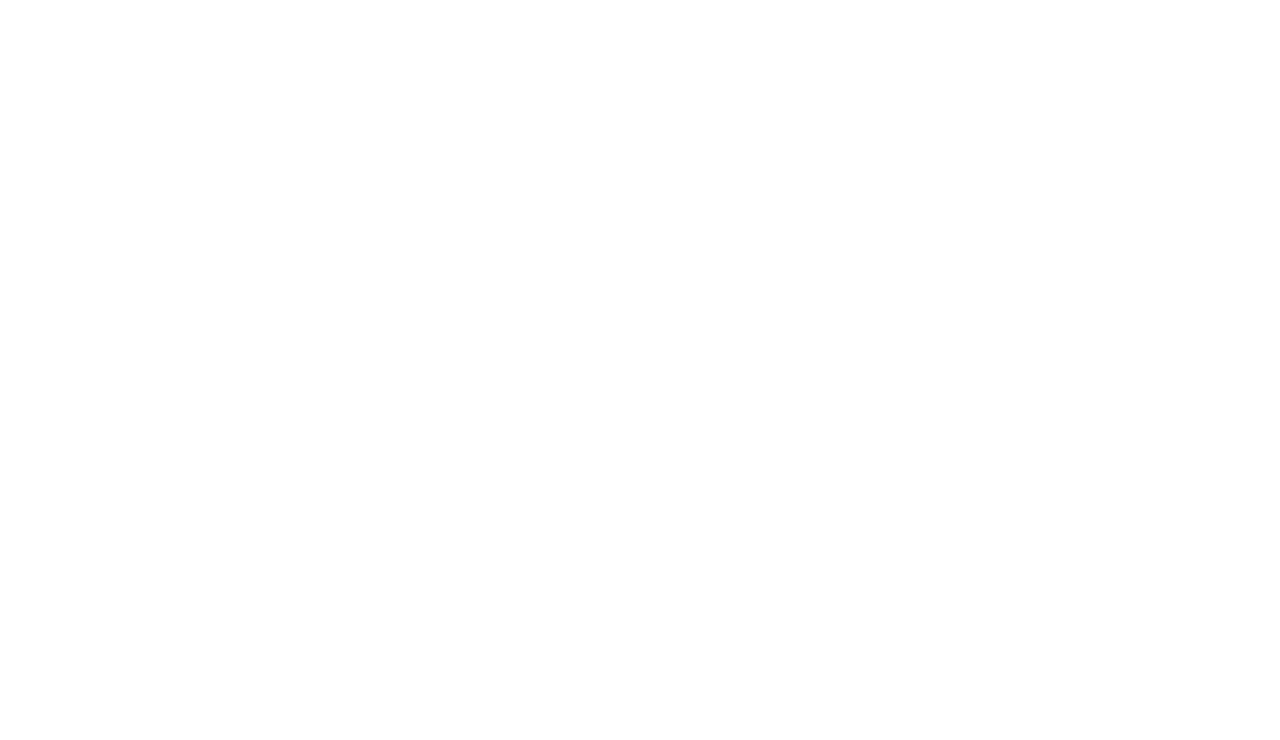
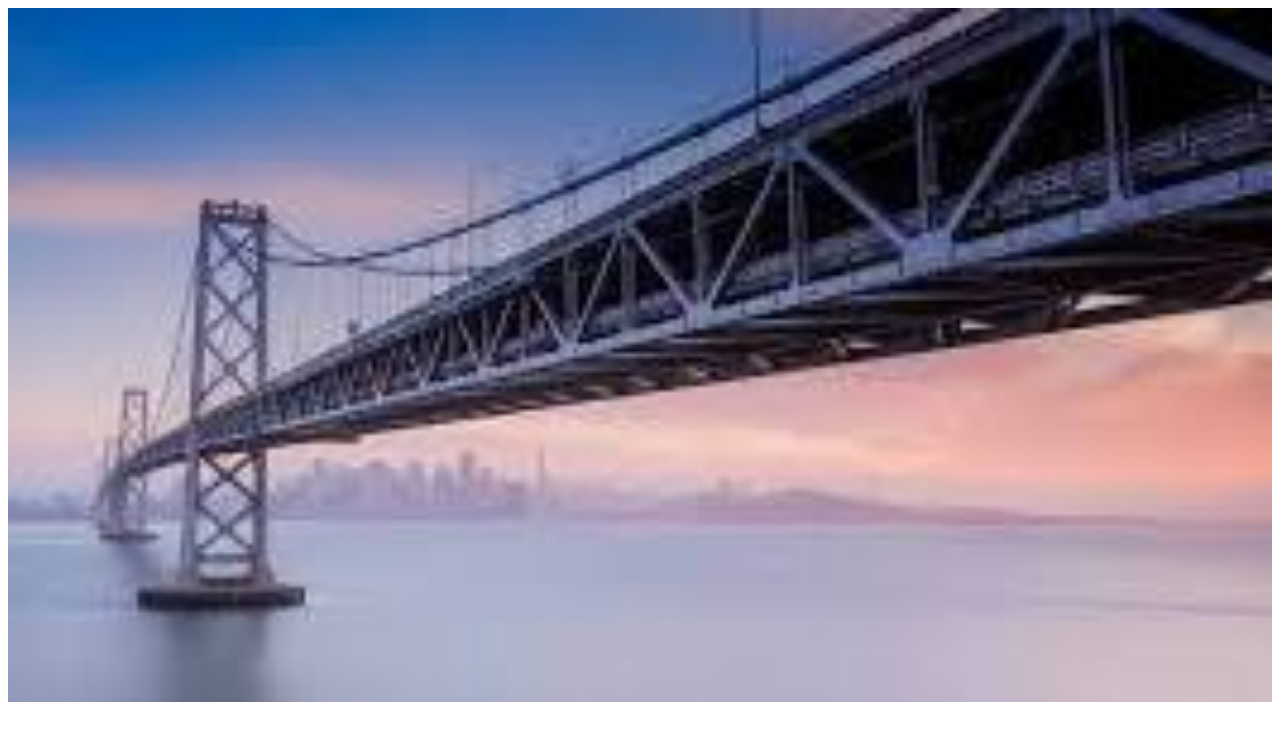
Before and after one commit to jocelynchan042/rsvp, a website: page frontend/index.html in a window 1280 px wide. Drawn offline with Linux system fonts and the light colour scheme.

```diff
--- a/frontend/index.html
+++ b/frontend/index.html
@@ -1,10 +1,14 @@
 <!DOCTYPE html>
 <html>
-    <head>
+    <head> <!--add head not loaded later-->
         <title> RSVP Website</title>
-        <link rel="stylesheet" href="style.css" />
+        <link rel="stylesheet" href="style.css"/>
     </head>
     <body>
-
+        <div class="page">
+            <div>
+                <img src="images/testingHeader.jpg" id="header">
+            </div>
+        </div>
     </body>
 </html>
--- a/frontend/style.css
+++ b/frontend/style.css
@@ -0,0 +1,3 @@
+#header {
+    width: 100%
+}
--- a/package.json
+++ b/package.json
@@ -21,6 +21,7 @@
     "cors": "^2.8.5",
     "dotenv": "^16.4.7",
     "express": "^5.1.0",
+    "mongodb": "^6.15.0",
     "mongoose": "^8.13.2"
   }
 }
```
Also changed, not shown: backend/models/RSVP.js (added, +10 -0 lines), backend/server.js (added, +46 -0 lines), frontend/images/testingHeader.jpg (added), 1 other file.
